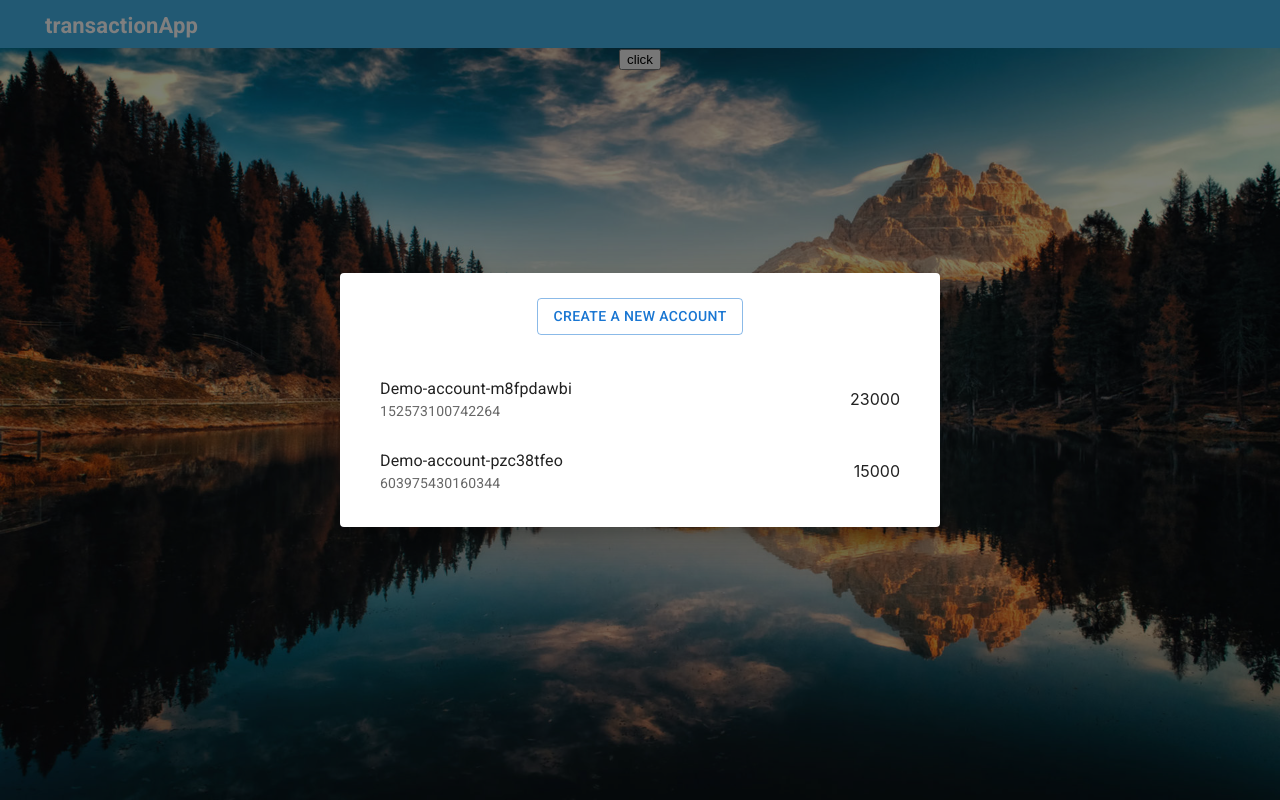
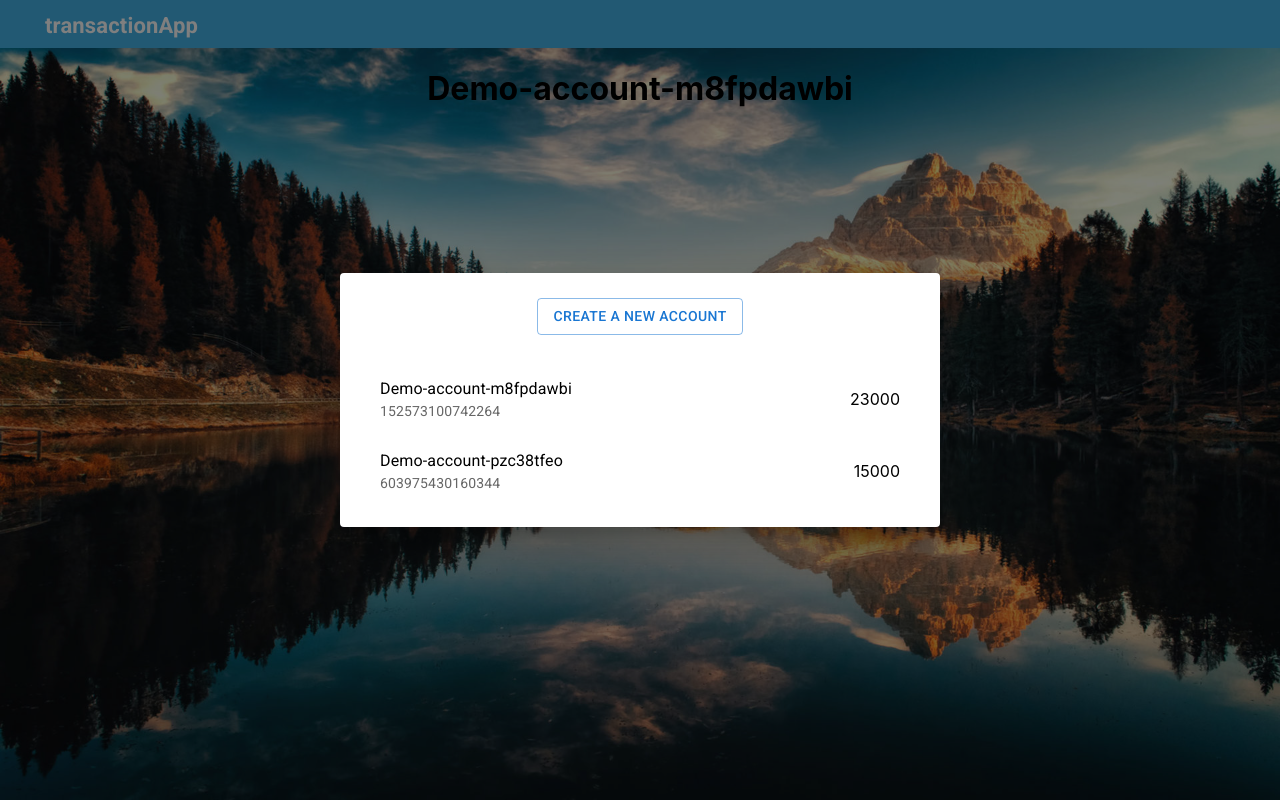
Before and after one commit to lukaszjagodka/transactions-app-demo, a React (Create React App) app: page /a/Demo-account-m8fpdawbi in a window 1280 px wide. Built offline with nearby package versions, Linux system fonts and the light colour scheme.

Commit message:
added react-router-dom with account route

```diff
--- a/package.json
+++ b/package.json
@@ -21,6 +21,7 @@
     "react": "^17.0.2",
     "react-dom": "^17.0.2",
     "react-redux": "^7.2.6",
+    "react-router-dom": "^6.0.2",
     "react-scripts": "4.0.3",
     "redux-devtools-extension": "^2.13.9",
     "redux-logger": "^3.0.6",
--- /dev/null
+++ b/src/components/AccountDash.tsx
@@ -0,0 +1,14 @@
+/* eslint-disable func-names */
+import React from 'react';
+import { useParams } from 'react-router-dom';
+
+const AccountDash = function () {
+  const params = useParams();
+  return (
+    <div>
+      <h1>{params.accountId}</h1>
+    </div>
+  );
+};
+
+export default AccountDash;
--- a/src/components/Dashboard/Dashboard.tsx
+++ b/src/components/Dashboard/Dashboard.tsx
@@ -1,3 +1,4 @@
+/* eslint-disable react/no-unused-class-component-methods */
 /* eslint-disable react/destructuring-assignment */
 /* eslint-disable max-len */
 /* eslint-disable react/no-unused-state */
@@ -6,10 +7,11 @@
 /* eslint-disable react/prefer-stateless-function */
 import React, { Component } from 'react';
 import { connect } from 'react-redux';
+import { Routes, Route, useParams } from 'react-router-dom';
 import ListOfAccounts from '../accounts/ListOfAccounts';
 import Navbar from '../Navbar';
-
 import { IState, IAccount } from '../../types.d';
+import AccountDash from '../AccountDash';
 
 type TProps = {
   accounts: {
@@ -31,9 +33,19 @@ class Dashboard extends Component <TProps, TState> {
     return (
       <div>
         <Navbar />
-        {!(selectedAccount.id.length < 2) ? <h2>{`${selectedAccount.id} ${selectedAccount.accNumber} ${selectedAccount.accValue}`}</h2> : ''}
-        <button type="button" onClick={() => this.forceUpdate()}>click</button>
-        {/* {accounts.map((account) => <h4 key={account.id}>{account.id}</h4>)} */}
+        <Routes>
+          <Route path="/a/:accountId" element={<AccountDash />} />
+          {/* {!(selectedAccount.id.length < 2) ? <h2>{`${selectedAccount.id} ${selectedAccount.accNumber} ${selectedAccount.accValue}`}</h2> : ''} */}
+          {/* {accounts.map((account) => <h4 key={account.id}>{account.id}</h4>)} */}
+          <Route
+            path="*"
+            element={(
+              <main style={{ padding: '1rem' }}>
+                <p>Theres nothing here!</p>
+              </main>
+            )}
+          />
+        </Routes>
         <ListOfAccounts />
       </div>
     );
--- a/src/components/accounts/ListOfAccounts.tsx
+++ b/src/components/accounts/ListOfAccounts.tsx
@@ -40,7 +40,7 @@ const ListOfAccounts = function () {
   };
 
   const handleCloseList = (e: any) => {
-    setList(true); // do testów
+    setList(false); // do testów
     // setList(e); docelowo => false
   };
 
--- a/src/components/accounts/ShowList.tsx
+++ b/src/components/accounts/ShowList.tsx
@@ -4,6 +4,7 @@ import React from 'react';
 import ListItemText from '@mui/material/ListItemText';
 import ListItem from '@mui/material/ListItem';
 import { useDispatch } from 'react-redux';
+import { NavLink } from 'react-router-dom';
 import { selectAccountActionCreator } from './accountsSlice';
 
 type TProps = {
@@ -26,10 +27,12 @@ const ShowList = function (props: TProps) {
 
   const { acc } = props;
   return (
-    <ListItem component="span" key={acc.id} button>
-      <ListItemText primary={acc.id} secondary={acc.accNumber} onClick={() => handleShowAccount(acc)} />
-      <div style={{ right: '15px' }}>{acc.accValue}</div>
-    </ListItem>
+    <NavLink style={{ textDecoration: 'none', color: 'black' }} to={`/a/${acc.id}`}>
+      <ListItem component="span" key={acc.id} button>
+        <ListItemText primary={acc.id} secondary={acc.accNumber} onClick={() => handleShowAccount(acc)} />
+        <div style={{ right: '15px' }}>{acc.accValue}</div>
+      </ListItem>
+    </NavLink>
   );
 };
 
--- a/src/index.tsx
+++ b/src/index.tsx
@@ -5,6 +5,7 @@ import { Provider } from 'react-redux';
 
 import { configureStore } from '@reduxjs/toolkit';
 import logger from 'redux-logger';
+import { BrowserRouter } from 'react-router-dom';
 import { reducer } from './reducers';
 import App from './App';
 
@@ -16,9 +17,11 @@ const store = configureStore({
 
 ReactDOM.render(
   <React.StrictMode>
-    <Provider store={store}>
-      <App />
-    </Provider>
+    <BrowserRouter>
+      <Provider store={store}>
+        <App />
+      </Provider>
+    </BrowserRouter>
   </React.StrictMode>,
   document.getElementById('root'),
 );
```
Also changed, not shown: 1 other file (tests, documents, lock files or other folders).
